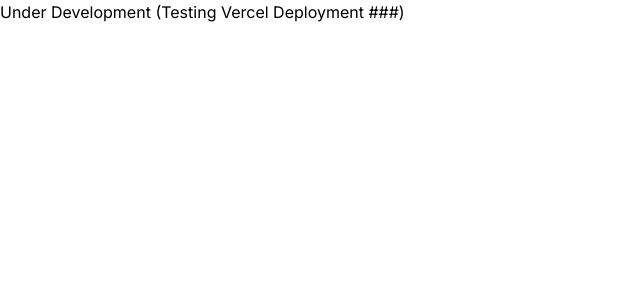
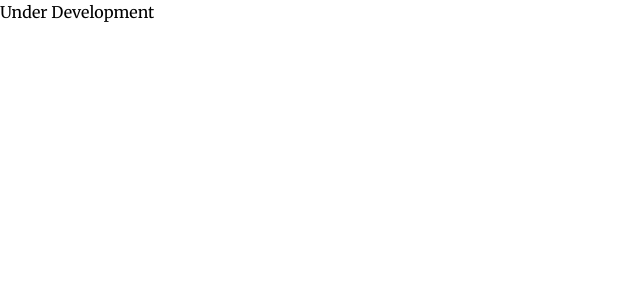
Before and after one commit to mhanzlah/blogspot, a React (Vite) app in the folder frontend/: page / in a window 1280 px wide. Shown: the top 300 px of the page, without its empty margins (0-640 px from the left). Built offline with nearby package versions, Linux system fonts and the light colour scheme.

Commit message:
update frontend workflow with only VERCEL_TOKEN

```diff
--- a/frontend/src/App.jsx
+++ b/frontend/src/App.jsx
@@ -2,7 +2,7 @@
 
 const App = () => {
     return (
-        <div>Under Development (Testing Vercel Deployment ###)</div>
+        <div className='font-serif'>Under Development</div>
     )
 }
 
```
